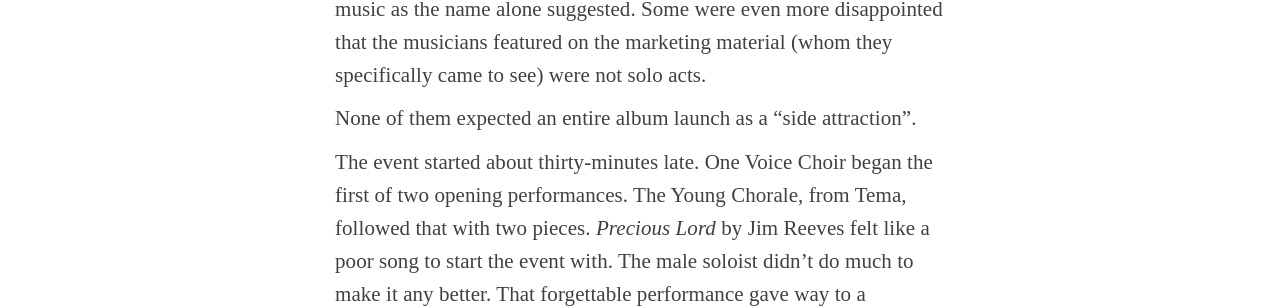
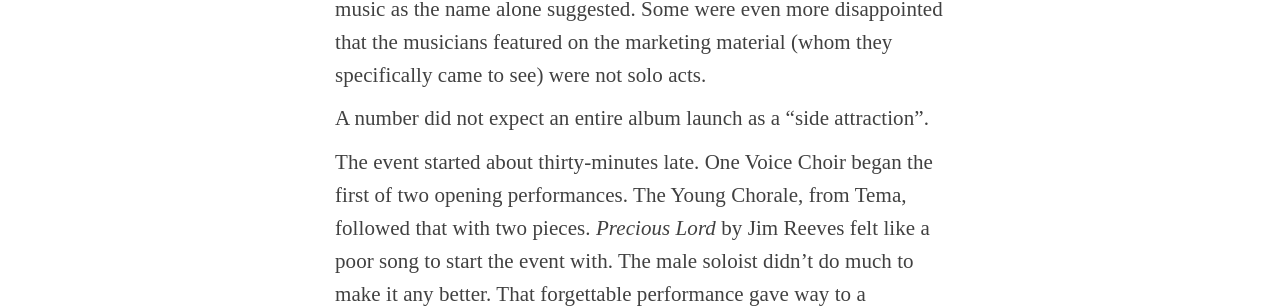
Before and after one commit to choralmusicghana/choralmusicghana.github.io, a Jekyll site: the page built from _posts/2017-04-3-music-as-a-therapy.html, in a window 1280 px wide and 900 px high, scrolled down 1171 px. Shown: the part 154-462 px from the top of the window. Built offline with Jekyll 4.4.1, drawn with Linux system fonts in a browser that asks for light colours; nearby versions of some CDN libraries; some web fonts are replaced; comment, search, counter and statistics services are not loaded.

Commit message:
Fix innacurracy in reporting

```diff
--- a/_posts/2017-04-3-music-as-a-therapy.html
+++ b/_posts/2017-04-3-music-as-a-therapy.html
@@ -23,7 +23,7 @@ disquscomments: true
 	On the evening of the event, some from the audience that I interacted with were quite unpleasantly surprised that this was another choral concert and not an insightful examination of the therapeutic side of music as the name alone suggested. Some were even more disappointed that the musicians featured on the marketing material (whom they specifically came to see) were not solo acts.
 </p>
 <p>
-	None of them expected an entire album launch as a “side attraction”.
+	A number did not expect an entire album launch as a “side attraction”.
 </p>
 <p>
 	The event started about thirty-minutes late. One Voice Choir began the first of two opening performances. The Young Chorale, from Tema, followed that with two pieces. <i>Precious Lord</i> by Jim Reeves felt like a poor song to start the event with. The male soloist didn’t do much to make it any better. That forgettable performance gave way to a remarkable interpretation of Osei Boateng’s <i>Gyatabruwa</i>. The chorus seemed to find their voices in the harmony of Osei Boateng’s famous work. The dynamics of the performance were thoughtful, the choir’s singing was lush and confident, and that performance ended with well deserved applause.
```
Also changed, not shown: 1 other file.
